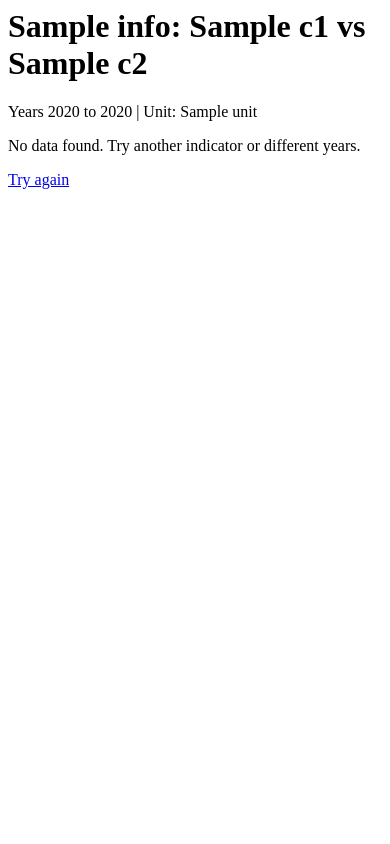
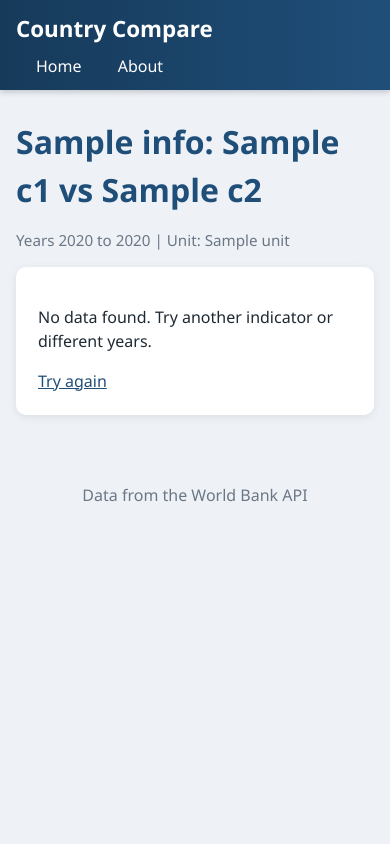
Before and after one commit to zhaniyajani/country-compare, a Node server app: template views/result.ejs in a window 390 px wide. Run offline with Node 20, Linux system fonts and the light colour scheme; the template is opened without the code that fills it: most values are stand-ins (such as "Sample title", 1, 10 or a date in 2020).

Commit message:
Commit №7

```diff
--- a/package.json
+++ b/package.json
@@ -4,7 +4,7 @@
   "description": "",
   "main": "index.js",
   "scripts": {
-    "start": "node app.js"
+    "start": "node --dns-result-order=ipv4first app.js"
   },
   "keywords": [],
   "author": "",
--- a/public/style.css
+++ b/public/style.css
@@ -1,31 +1,123 @@
+:root {
+  --blue: #1f4e79;
+  --blue-dark: #163a5a;
+  --orange: #e07b00;
+  --bg: #eef2f7;
+  --text: #1f2933;
+  --gray: #6b7785;
+}
+
 * { box-sizing: border-box; }
-body { margin: 0; font-family: Arial, sans-serif; background: #f4f6f8; color: #222; }
-header { background: #1f4e79; color: white; padding: 16px; }
-header a { color: white; }
-main { max-width: 800px; margin: 20px auto; padding: 0 16px; }
-footer { text-align: center; color: #666; padding: 16px; }
 
-h1 { color: #1f4e79; }
-.muted { color: #666; font-size: 0.95rem; }
+body {
+  margin: 0;
+  font-family: "Segoe UI", Arial, sans-serif;
+  background: var(--bg);
+  color: var(--text);
+  line-height: 1.5;
+}
+
+.site-header {
+  display: flex;
+  justify-content: space-between;
+  align-items: center;
+  flex-wrap: wrap;
+  gap: 8px;
+  padding: 16px 24px;
+  background: linear-gradient(90deg, var(--blue-dark), var(--blue));
+  box-shadow: 0 2px 6px rgba(0, 0, 0, 0.2);
+}
+.site-header a { color: white; text-decoration: none; }
+.site-header .logo { font-size: 1.4rem; font-weight: bold; }
+.site-header nav a { margin-left: 8px; padding: 6px 12px; border-radius: 6px; }
+.site-header nav a:hover { background: rgba(255, 255, 255, 0.2); }
+
+main { max-width: 900px; margin: 28px auto; padding: 0 16px; }
+h1 { color: var(--blue); margin-bottom: 8px; }
+h2 { color: var(--blue); }
+a { color: var(--blue); }
+.muted { color: var(--gray); font-size: 0.95rem; }
 .center { text-align: center; }
+ul { padding-left: 20px; }
 
-.card { background: white; padding: 20px; border-radius: 8px; box-shadow: 0 1px 4px rgba(0,0,0,0.1); margin-bottom: 20px; }
+.card {
+  background: white;
+  padding: 22px;
+  border-radius: 10px;
+  box-shadow: 0 2px 8px rgba(0, 0, 0, 0.08);
+  margin-bottom: 20px;
+}
+.card h2 { margin-top: 0; }
 .grid { display: grid; grid-template-columns: 1fr 1fr; gap: 16px; }
+.grid .card { border-top: 4px solid var(--blue); }
+.grid .card:nth-child(2) { border-top-color: var(--orange); }
 
-label { display: block; margin: 12px 0 4px; font-weight: bold; }
-select, input { width: 100%; padding: 10px; border: 1px solid #ccc; border-radius: 6px; font-size: 1rem; }
+label { display: block; margin: 14px 0 6px; font-weight: bold; }
+select, input {
+  width: 100%;
+  padding: 10px 12px;
+  border: 1px solid #c5cdd6;
+  border-radius: 6px;
+  font-size: 1rem;
+  background: white;
+}
+select:focus, input:focus {
+  outline: none;
+  border-color: var(--blue);
+  box-shadow: 0 0 0 3px rgba(31, 78, 121, 0.2);
+}
 .years { display: grid; grid-template-columns: 1fr 1fr; gap: 12px; }
-button { margin-top: 20px; padding: 12px 24px; background: #1f4e79; color: white; border: 0; border-radius: 6px; font-size: 1rem; cursor: pointer; }
-button:hover { background: #163a5a; }
+button {
+  margin-top: 22px;
+  padding: 12px 28px;
+  background: var(--blue);
+  color: white;
+  border: 0;
+  border-radius: 6px;
+  font-size: 1rem;
+  font-weight: bold;
+  cursor: pointer;
+}
+button:hover { background: var(--blue-dark); }
 
-.error-box { background: #fdecea; border: 1px solid #f5a8a0; color: #8a1c10; padding: 12px 16px; border-radius: 6px; margin-bottom: 16px; }
-.highlight { background: #e3f2e1; border-left: 5px solid #3c9a3c; padding: 14px; border-radius: 6px; margin-bottom: 20px; font-weight: bold; }
+.error-box {
+  background: #fdecea;
+  border-left: 5px solid #d64533;
+  color: #8a1c10;
+  padding: 12px 16px;
+  border-radius: 6px;
+  margin-bottom: 16px;
+}
+.error-box ul { margin: 0; }
+.highlight {
+  background: #e6f4e4;
+  border-left: 5px solid #3c9a3c;
+  padding: 14px 16px;
+  border-radius: 6px;
+  margin-bottom: 20px;
+  font-weight: bold;
+}
+.card.center h1 { font-size: 4rem; margin: 0; }
 
-.table-wrap { overflow-x: auto; }
-table { width: 100%; border-collapse: collapse; background: white; }
-th, td { padding: 10px; border-bottom: 1px solid #ddd; text-align: left; }
-th { background: #1f4e79; color: white; }
+.chart-box { height: 360px; position: relative; }
+.table-wrap {
+  overflow-x: auto;
+  background: white;
+  border-radius: 10px;
+  box-shadow: 0 2px 8px rgba(0, 0, 0, 0.08);
+  margin-bottom: 20px;
+}
+table { width: 100%; border-collapse: collapse; }
+th, td { padding: 10px 14px; text-align: left; }
+th { background: var(--blue); color: white; }
+tr:nth-child(even) td { background: #f5f8fb; }
+tr:hover td { background: #e8f0f8; }
+
+footer { text-align: center; color: var(--gray); padding: 24px 16px; }
 
 @media (max-width: 600px) {
   .grid, .years { grid-template-columns: 1fr; }
+  .site-header { padding: 12px 16px; }
+  .chart-box { height: 280px; }
+  button { width: 100%; }
 }
--- a/views/partials/footer.ejs
+++ b/views/partials/footer.ejs
@@ -0,0 +1,6 @@
+  </main>
+  <footer>
+    <p>Data from the World Bank API</p>
+  </footer>
+</body>
+</html>
--- a/views/partials/header.ejs
+++ b/views/partials/header.ejs
@@ -0,0 +1,17 @@
+<!DOCTYPE html>
+<html lang="en">
+<head>
+  <meta charset="UTF-8">
+  <meta name="viewport" content="width=device-width, initial-scale=1">
+  <title><%= title %> | Country Compare</title>
+  <link rel="stylesheet" href="/style.css">
+</head>
+<body>
+  <header class="site-header">
+    <a class="logo" href="/">Country Compare</a>
+    <nav>
+      <a href="/">Home</a>
+      <a href="/about">About</a>
+    </nav>
+  </header>
+  <main>
```
Also changed, not shown: services/worldBankService.js (+25 -17 lines), speedtest.js (added, +14 -0 lines).
